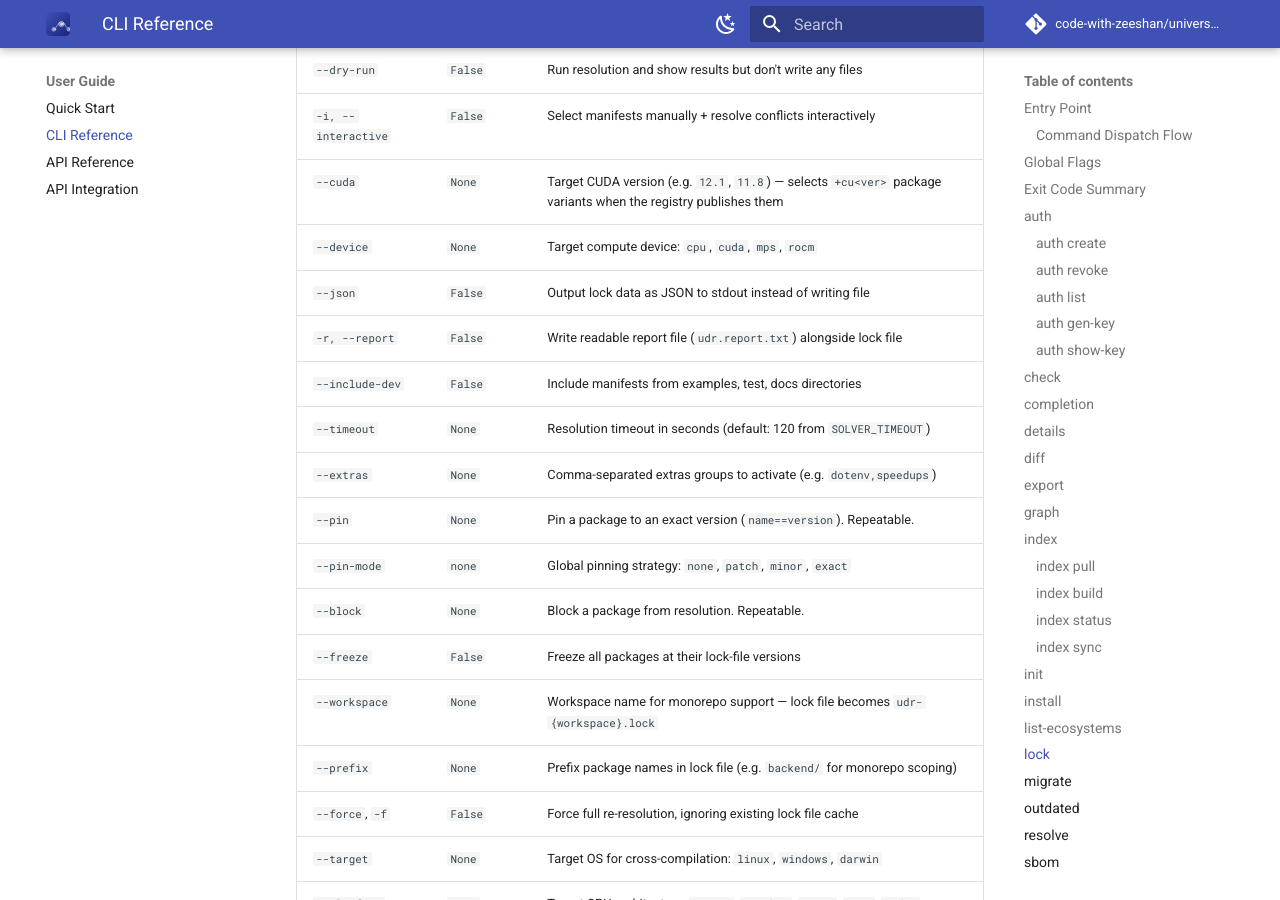
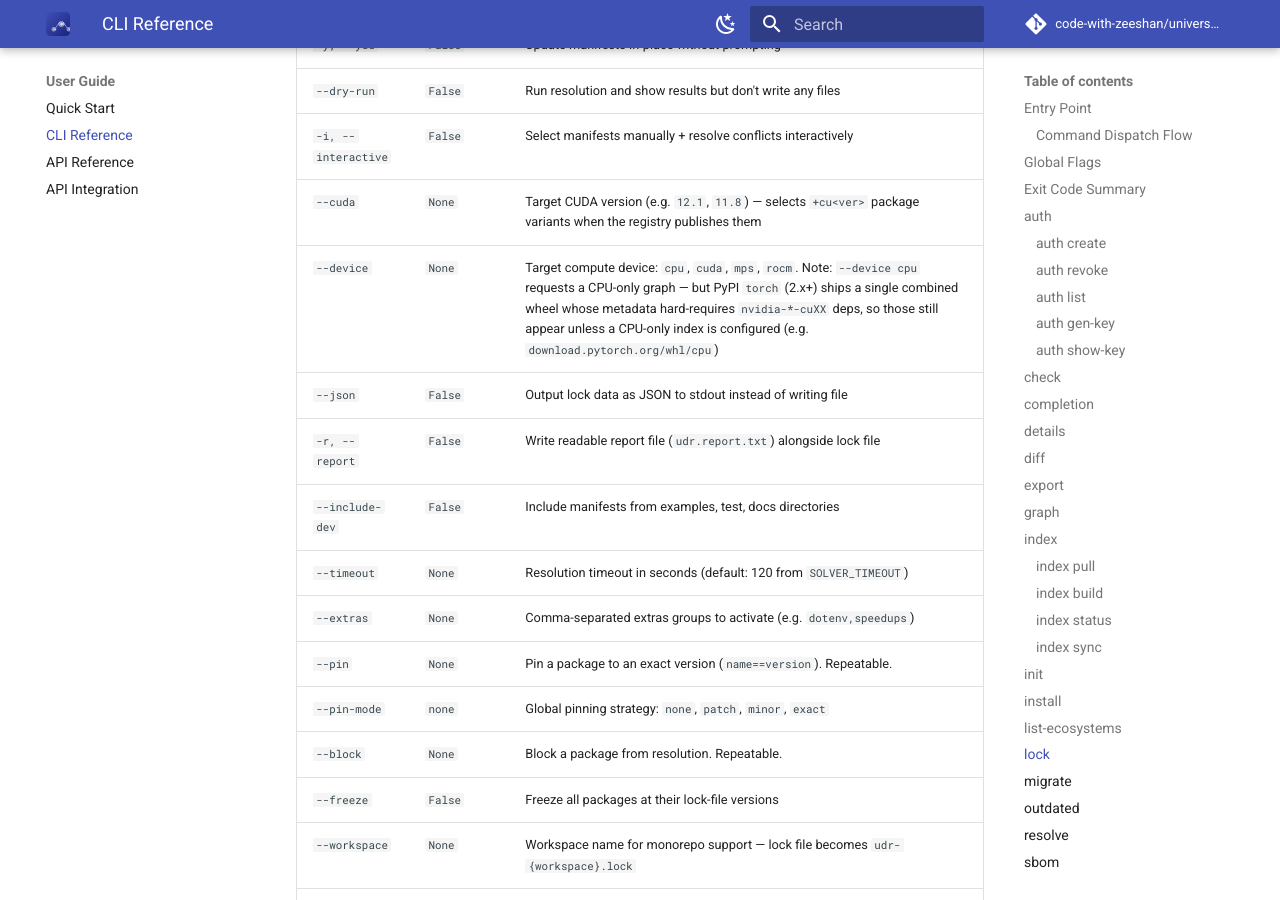
Before and after one commit to code-with-zeeshan/universal-dependency-resolver, an MkDocs documentation site: the page built from docs/CLI.md, in a window 1280 px wide and 900 px high, scrolled down 12436 px. Built offline with MkDocs 1.6.1 and Material for MkDocs 9.7.7, drawn with Linux system fonts in a browser that asks for light colours; comment, search, counter and statistics services are not loaded.

Commit message:
docs: clarify --device cpu keeps nvidia deps for PyPI torch (combined wheel)

```diff
--- a/docs/CLI.md
+++ b/docs/CLI.md
@@ -502,7 +502,7 @@
 | `--dry-run` | `False` | Run resolution and show results but don't write any files |
 | `-i, --interactive` | `False` | Select manifests manually + resolve conflicts interactively |
 | `--cuda` | `None` | Target CUDA version (e.g. `12.1`, `11.8`) — selects `+cu<ver>` package variants when the registry publishes them |
-| `--device` | `None` | Target compute device: `cpu`, `cuda`, `mps`, `rocm` |
+| `--device` | `None` | Target compute device: `cpu`, `cuda`, `mps`, `rocm`. Note: `--device cpu` requests a CPU-only graph — but PyPI `torch` (2.x+) ships a single combined wheel whose metadata hard-requires `nvidia-*-cuXX` deps, so those still appear unless a CPU-only index is configured (e.g. `download.pytorch.org/whl/cpu`) |
 | `--json` | `False` | Output lock data as JSON to stdout instead of writing file |
 | `-r, --report` | `False` | Write readable report file (`udr.report.txt`) alongside lock file |
 | `--include-dev` | `False` | Include manifests from examples, test, docs directories |
```
